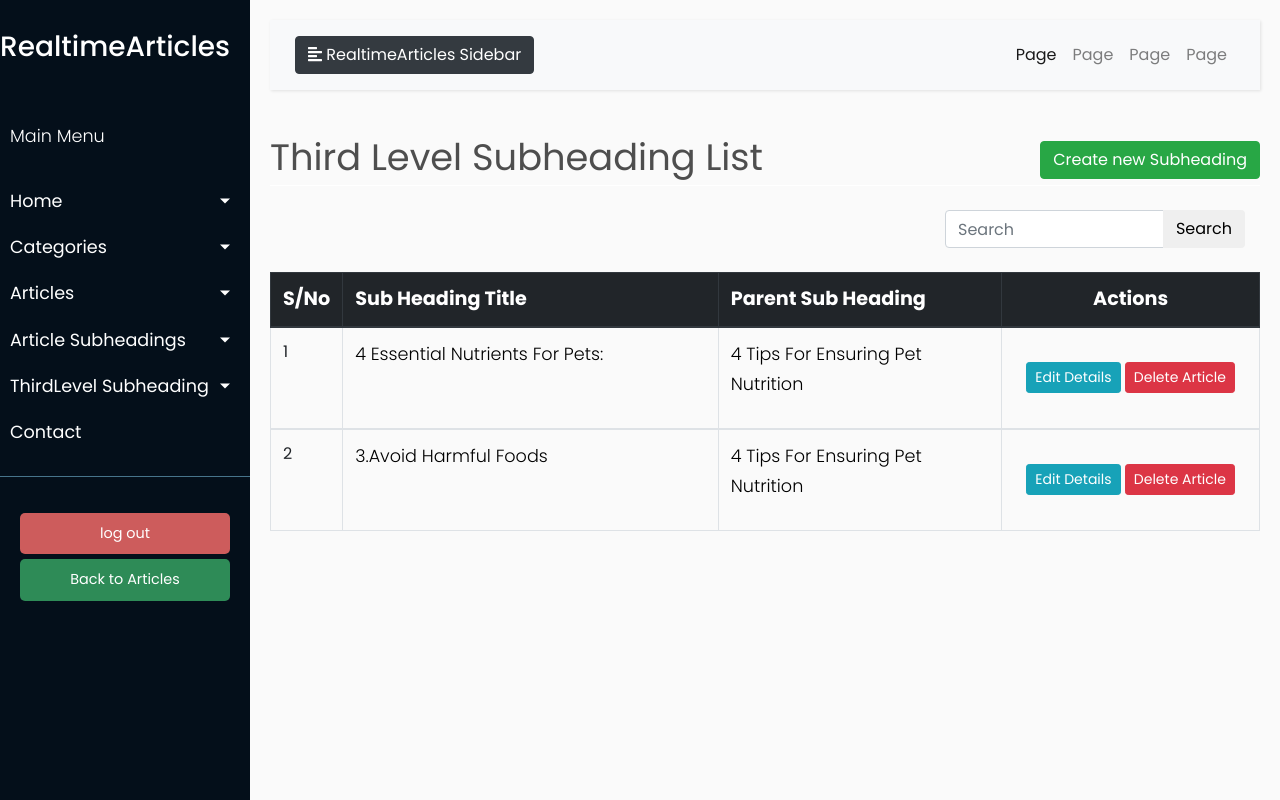
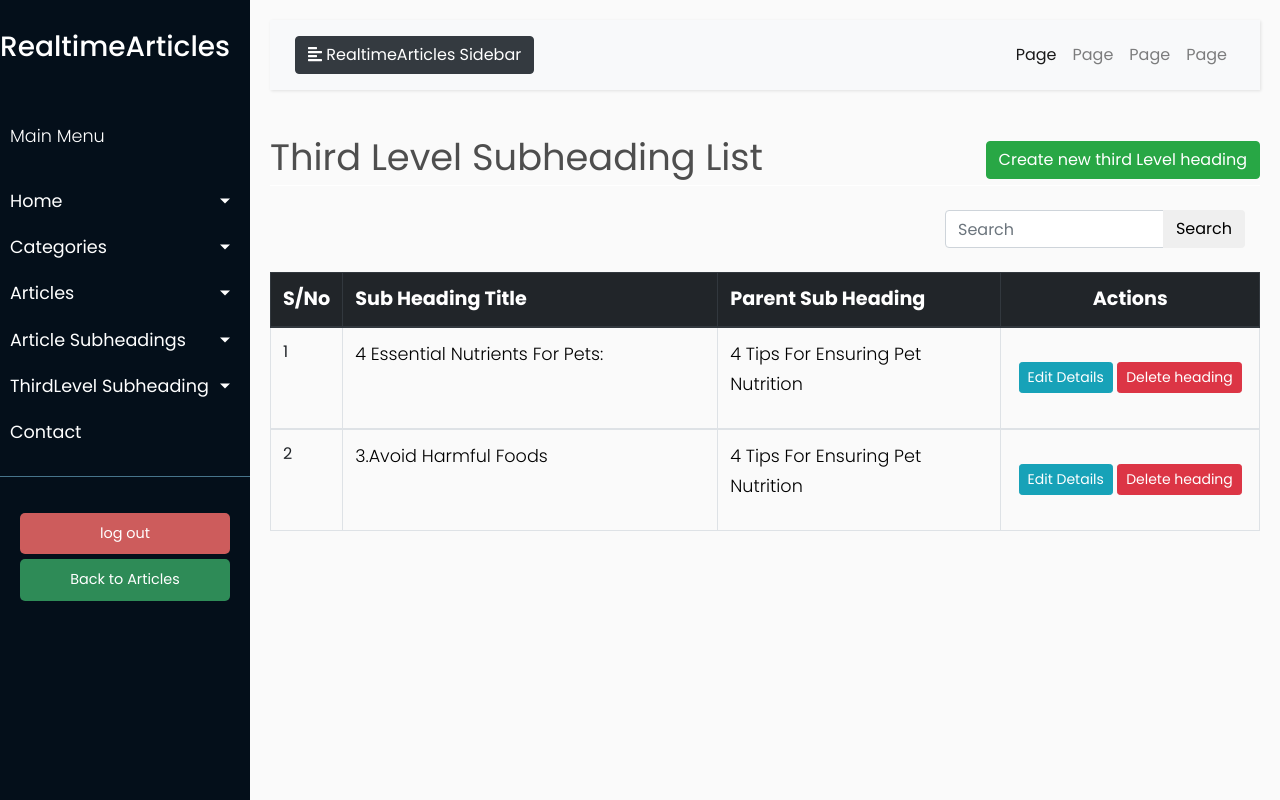
Before and after one commit to Mesh-254/realtime_articles, a Flask app: page /thirdlevelsubheading_list in a window 1280 px wide. Run offline with Flask 3, Linux system fonts and the light colour scheme; some libraries are stand-ins or nearby versions.

Commit message:
updated html files to enable updating and deleting of third level headings

```diff
--- a/templates/admin/subheading/subheading_list.html
+++ b/templates/admin/subheading/subheading_list.html
@@ -69,8 +69,7 @@
                         <div class="d-inline-block align-middle">
                             <a href="{{ url_for('article.update_subheading', id = subheading.id) }}" class="btn btn-info btn-sm">Edit
                                 Details</a>
-                            <a href="{{ url_for('article.delete_subheading', id = subheading.id) }}" class="btn btn-danger btn-sm"> Delete
-                                Article </a>
+                            <a href="{{ url_for('article.delete_subheading', id = subheading.id) }}" class="btn btn-danger btn-sm"> Delete heading</a>
                         </div>
                     </td>
                 </tr>
--- a/templates/admin/thirdlevelsubheading/thirdlevelsubheading_list.html
+++ b/templates/admin/thirdlevelsubheading/thirdlevelsubheading_list.html
@@ -8,7 +8,7 @@
         <div class="col-md-8">{{ title }}</div>
         <div class="col-md-4">
             <div class="float-md-right">
-                <a class="btn btn-success" href="{{ url_for('article.create_thirdlevelsubheading') }}">Create new Subheading</a>
+                <a class="btn btn-success" href="{{ url_for('article.create_thirdlevelsubheading') }}">Create new third Level heading</a>
             </div>
         </div>
     </div>
@@ -62,10 +62,10 @@
                     </td>
                     <td class="align-middle  text-center">
                         <div class="d-inline-block align-middle">
-                            <a href="#" class="btn btn-info btn-sm">Edit
+                            <a href="{{ url_for('article.update_thirdlevelsubheading', id = subheading.id) }}" class="btn btn-info btn-sm">Edit
                                 Details</a>
-                            <a href="#" class="btn btn-danger btn-sm"> Delete
-                                Article </a>
+                            <a href="{{ url_for('article.delete_thirdlevelsubheading', id = subheading.id) }}" class="btn btn-danger btn-sm"> Delete
+                                heading </a>
                         </div>
                     </td>
                 </tr>
```
